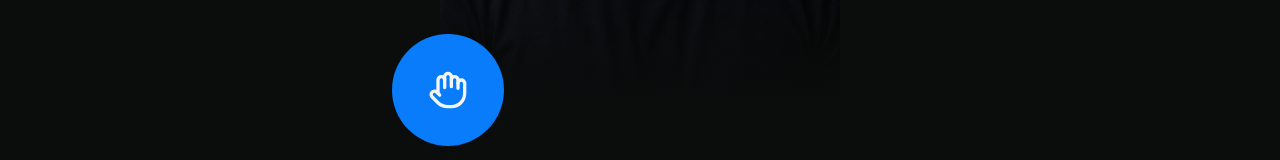
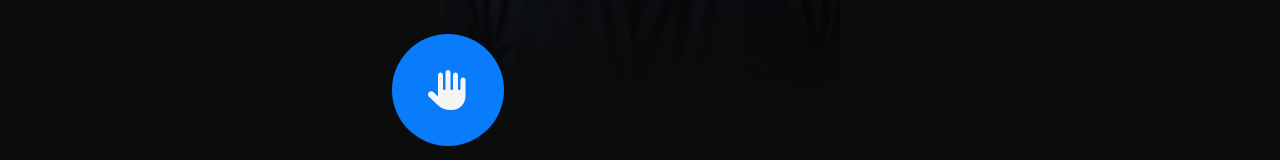
Before and after one commit to GSBorgess/portfolio, a React app: page / in a window 1280 px wide. Shown: the part 552-712 px from the top of the page. Built offline with nearby package versions, Linux system fonts and the light colour scheme; the HTML template or start-up script is replaced by a standard one.

Commit message:
style: atualiza icone de mão na seção hero

```diff
--- a/src/components/HeroSection.tsx
+++ b/src/components/HeroSection.tsx
@@ -1,5 +1,5 @@
 import { motion, useScroll, useTransform } from "framer-motion";
-import { Hand } from "lucide-react";
+import { FaHand } from "react-icons/fa6";
 import hero from "../assets/hero.webp";
 
 const tickerItems = [
@@ -66,7 +66,7 @@ export function HeroSection() {
             </div>
 
             <div className="absolute -bottom-10 left-2 flex h-24 w-24 -translate-x-1/2 items-center justify-center rounded-full bg-primary-color sm:h-28 sm:w-28">
-              <Hand
+              <FaHand
                 className="h-8 w-8 text-text-main lg:h-10 lg:w-10"
                 aria-hidden="true"
               />
```
